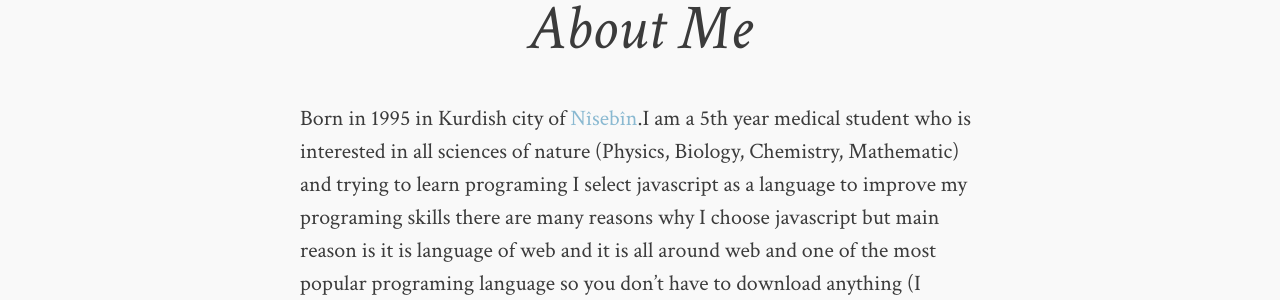
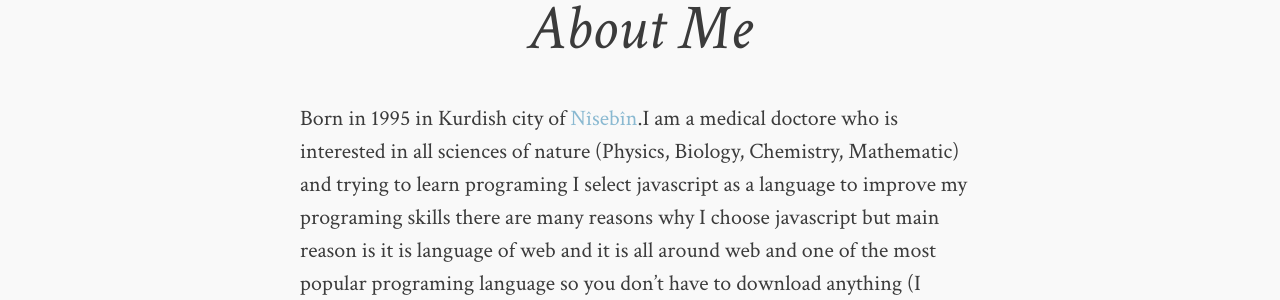
Before and after one commit to drmahsum/drmahsum.github.io, a Jekyll site: the page built from about.md, in a window 1280 px wide. Shown: the part 644-944 px from the top of the page. Built offline with Jekyll 4.4.1, drawn with Linux system fonts in a browser that asks for light colours; comment, search, counter and statistics services are not loaded; some of the changed text lies outside the part shown.

Commit message:
Update about.md
adding graduation

```diff
--- a/about.md
+++ b/about.md
@@ -7,7 +7,7 @@ tags: [about, Jekyll, theme, responsive]
 image:
   feature: soft-trees.jpg
 ---
-Born in 1995 in Kurdish city of [Nîsebîn](https://en.wikipedia.org/wiki/Nusaybin).I am a 5th year medical student who is interested in all sciences of nature (Physics, Biology, Chemistry, Mathematic) and trying to learn programing I select javascript as a language to improve my programing skills there are many reasons why I choose javascript but main reason is it is language of web and it is all around web and one of the most popular programing language so you don't have to download anything (I assume you have a web browser installed on your computer. Probably you do.).Next language that I am  planning to learn is python which is also a popular programing language. I read some opinions about python on internet most of people recommend it because it is an easy to learn and so powerful programing language. I will give it a try.
+Born in 1995 in Kurdish city of [Nîsebîn](https://en.wikipedia.org/wiki/Nusaybin).I am a medical doctore who is interested in all sciences of nature (Physics, Biology, Chemistry, Mathematic) and trying to learn programing I select javascript as a language to improve my programing skills there are many reasons why I choose javascript but main reason is it is language of web and it is all around web and one of the most popular programing language so you don't have to download anything (I assume you have a web browser installed on your computer. Probably you do.).Next language that I am  planning to learn is python which is also a popular programing language. I read some opinions about python on internet most of people recommend it because it is an easy to learn and so powerful programing language. I will give it a try.
 Lets talk a little bit about what will be the topics that I am going to write about them in my blog. First of all I should tell you that English is not my native language (actually one of reasons I am blogging is to improve my English) so probably my sentences sometimes(or most of times) may sound primitive but I will continue writing(sorry!).Topics of my blog probably will be diverse but mainly I am going to write about medicine and programing I may sometimes write about my personal life.
 That is it for now I hope we will have nice time together!
 Take care!
```
